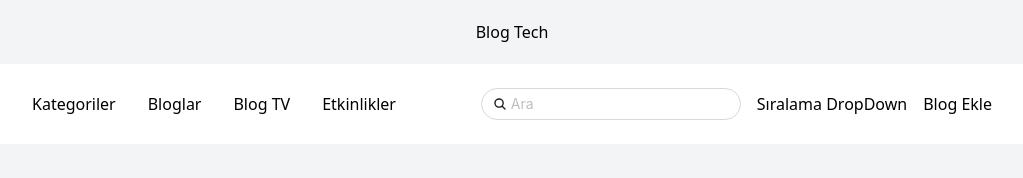
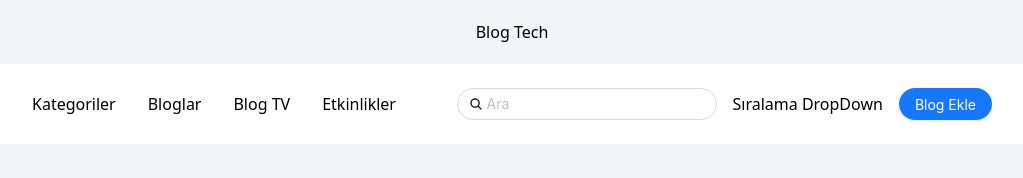
Before and after one commit to sureyyatopuz/blog-management, a React (Vite) app: page / in a window 1280 px wide. Shown: the top 178 px of the page, without its empty margins (128-1151 px from the left). Built offline with nearby package versions, Linux system fonts and the light colour scheme.

Commit message:
add blog button added

```diff
--- a/src/layout/Header.jsx
+++ b/src/layout/Header.jsx
@@ -1,4 +1,4 @@
-import { Input } from "antd";
+import { Button, Input } from "antd";
 import { IoSearch } from "react-icons/io5";
 
 const Header = () => {
@@ -25,7 +25,14 @@ const Header = () => {
               />
             </div>
             <span>Sıralama DropDown</span>
-            <span>Blog Ekle</span>
+            <div>
+              <Button
+                type="primary"
+                shape="round"
+              >
+                Blog Ekle
+              </Button>
+            </div>
           </div>
         </div>
       </div>
```
